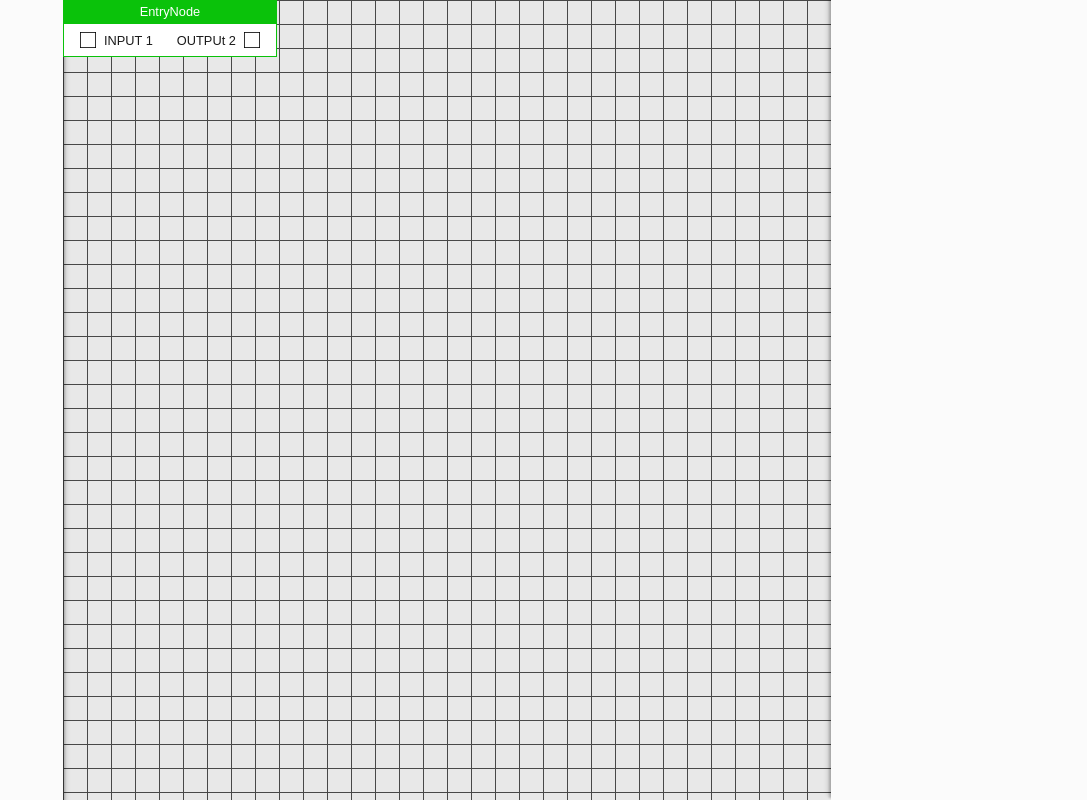
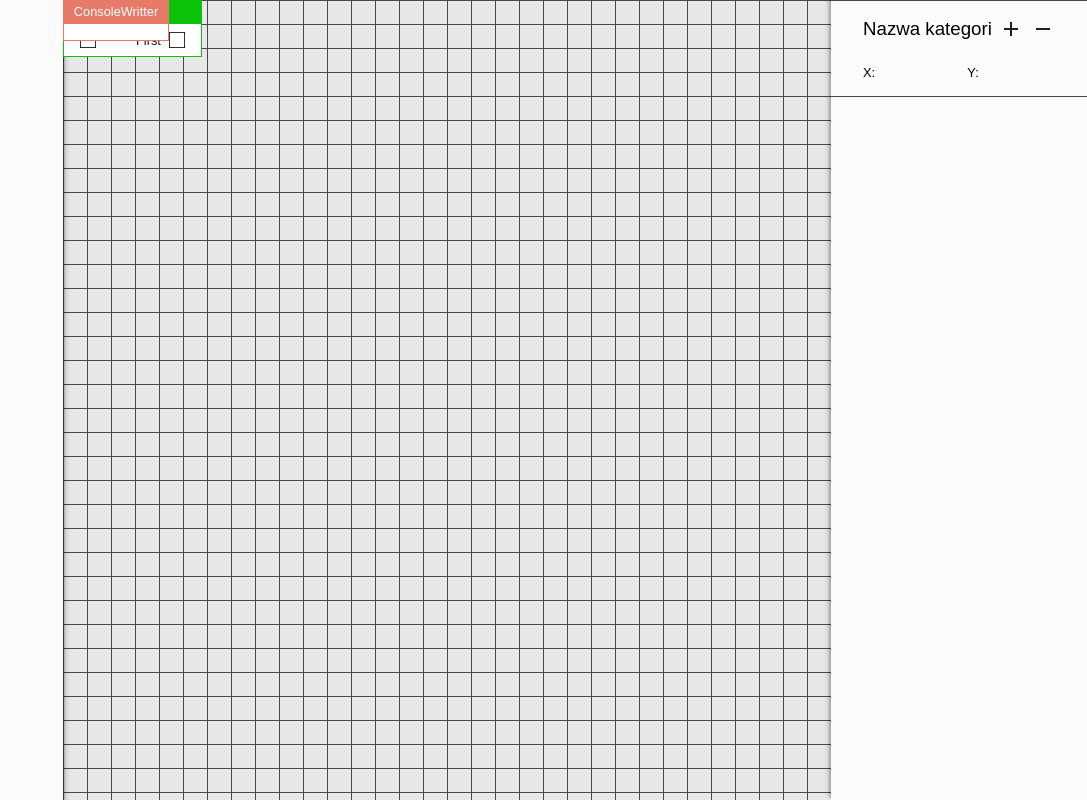
Before and after one commit to KevIron/Nodesole, a website with bundled scripts: page index.html in a window 1280 px wide. Shown: the whole page, without its empty margins (193-1280 px from the left). Built offline with nearby package versions, Linux system fonts and the light colour scheme.

Commit message:
modified node connections and page layout
Added basic data types for node connections, modified the node class to
include getPosition function, refactored css for the main editor and
added basic inspector category structre

```diff
--- a/css/editor.css
+++ b/css/editor.css
@@ -35,9 +35,6 @@
     pointer-events: all;
 }
 
-/* .nodes { z-index: 1 } */
-/* .connections { z-index: 0 } */
-
 .viewport-grid {
     pointer-events: none;
     position: absolute;
@@ -63,3 +60,41 @@
     pointer-events: none;
     fill: none;
 }
+
+/* INSPECTOR */
+
+.category {
+    padding: 1.6rem 3.2rem;
+    border-block: 1px solid var(--border-primary);
+}
+
+.category-body {
+    display: grid;
+    grid-template-columns: auto 1fr auto 1fr;
+    gap: 1.6rem;
+
+    margin-top: 2.4rem;
+
+    font-size: 1.28rem;
+
+    & input {
+        width: 100%;
+        background-color: transparent;
+        border: none;
+        text-align: right;
+    }
+}
+
+.category-body.inactive {
+    display: none;
+}
+
+.category-header {
+    display: flex;
+    justify-content: space-between;
+    align-items: center;
+
+    & > h3 {
+        font-weight: 500;
+    }
+}
--- a/css/nodes.css
+++ b/css/nodes.css
@@ -1,3 +1,7 @@
+.node {
+    --node-logic: oklch(0.7 0.14 30);
+}
+
 .node {
     display: grid;
     position: absolute;
@@ -45,3 +49,4 @@
 /* STYLES FOR SPECIFIC NODE TYPES */
 
 .node__entry { --header-color: hsl(120, 90%, 40%) }
+.node__console-writter { --header-color: var(--node-logic) }
--- a/index.html
+++ b/index.html
@@ -15,7 +15,25 @@
     <main class="editor">
         <sections class="selector"></sections>
         <section class="editor-tabs"></section>
-        <section class="properties"></section>
+        <section class="properties">
+            <div class="category">
+                <div class="category-header">
+                    <h3>Nazwa kategori</h3>
+                    <svg xmlns="http://www.w3.org/2000/svg" height="24px" viewBox="0 -960 960 960" width="24px" fill="#1f1f1f">
+                        <path d="M440-440H200v-80h240v-240h80v240h240v80H520v240h-80v-240Z"/>
+                    </svg>
+                    <svg xmlns="http://www.w3.org/2000/svg" height="24px" viewBox="0 -960 960 960" width="24px" fill="#1f1f1f">
+                        <path d="M 440 -440 H 200 v -80 h 240 h 80 h 240 v 80 H 520 Z"/>
+                    </svg>
+                </div>
+                <div class="category-body">
+                    <span>X:</span>
+                    <input type="text">
+                    <span>Y:</span>
+                    <input type="text">
+                </div>
+            </div>
+        </section>
     </main>
 </body>
 </html>
--- a/scripts/Editor.ts
+++ b/scripts/Editor.ts
@@ -1,5 +1,6 @@
 import Vec2 from "./utils/Vector.ts";
 import EntryNode from "./nodes/EntryNode.ts";
+import ConsoleWritterNode from "./nodes/ConsoleWritterNode.ts";
 import { MoveNodeAction, MoveViewportAction, DrawConnectionAction } from "./EditorActions.ts";
 
 import type { IEditorAction } from "./types.ts";
@@ -7,7 +8,8 @@ import type { Connection } from "./utils/Connections.ts";
 import type Node from "./nodes/Node.ts";
 
 enum NODE_TYPES {
-    ENTRY_NODE
+    ENTRY_NODE,
+    CONSOLE_WRITTER_NODE
 }
 
 export default class Editor {
@@ -75,6 +77,17 @@ export default class Editor {
             this._existingNodes.set(uuid, node);
 
             node.insertInto(this._nodesContainer);
+            node.setPosition(new Vec2(0, 0));
+        }
+
+        if (nodeType === NODE_TYPES.CONSOLE_WRITTER_NODE) {
+            const node = new ConsoleWritterNode();
+            const uuid = node.getID();
+
+            this._existingNodes.set(uuid, node);
+
+            node.insertInto(this._nodesContainer);
+            node.setPosition(new Vec2(0, 0));
         }
     }
 
@@ -178,6 +191,7 @@ export default class Editor {
 
         if (clickedElement.classList.contains("node")) {
             const node = this.getNodeFromElement(clickedElement);
+            node.getPosition();
             this._currentAction = new MoveNodeAction(this, node);
         }
 
@@ -260,7 +274,4 @@ const body = document.querySelector<HTMLElement>(".editor-tabs")!;
 const editor = new Editor(body);
 
 editor.inserNode(NODE_TYPES.ENTRY_NODE);
-editor.inserNode(NODE_TYPES.ENTRY_NODE);
-editor.inserNode(NODE_TYPES.ENTRY_NODE);
-editor.inserNode(NODE_TYPES.ENTRY_NODE);
-editor.inserNode(NODE_TYPES.ENTRY_NODE);
+editor.inserNode(NODE_TYPES.CONSOLE_WRITTER_NODE);
--- a/scripts/EditorActions.ts
+++ b/scripts/EditorActions.ts
@@ -126,6 +126,11 @@ export class DrawConnectionAction implements IEditorAction {
         this._connection = Connections.createConnectionElement();
     }
 
+    public stopDrawing() {
+        this._firstConnector?.classList.remove("connected");
+        this._connection.svg.remove();
+    }
+
     public onClick(e: PointerEvent): void {
         const clickedElement = e.target as HTMLElement;
         const connector = clickedElement.closest("svg")!;
@@ -154,15 +159,12 @@ export class DrawConnectionAction implements IEditorAction {
             !secondConnector ||
             firstConnector === secondConnector ||
             secondConnector.dataset?.type === firstConnector.dataset?.type
-        ) {
-            firstConnector?.classList.remove("connected");
-            this._connection.svg.remove();
-
-            return;
-        }
+        ) { this.stopDrawing(); return; }
 
         const firstConnectorData = Connections.getConnectorData(firstConnector);
         const secondConnectorData = Connections.getConnectorData(secondConnector);
+
+        if (firstConnectorData.dataType != secondConnectorData.dataType) { this.stopDrawing(); return; }
 
         const firstNode = this._node;
 
--- /dev/null
+++ b/scripts/nodes/ConsoleWritterNode.ts
@@ -0,0 +1,13 @@
+import Node from "./Node.ts";
+
+export default class ConsoleWritterNode extends Node {
+    _nodeStyleClass: string;
+    _nodeTitle: string;
+
+    constructor () {
+        super();
+
+        this._nodeStyleClass = "node__console-writter";
+        this._nodeTitle = "ConsoleWritter";
+    }
+}
--- a/scripts/nodes/EntryNode.ts
+++ b/scripts/nodes/EntryNode.ts
@@ -10,7 +10,7 @@ export default class EntryNode extends Node {
         this._nodeStyleClass = "node__entry";
         this._nodeTitle = "EntryNode";
 
-        this.addConnector("INPUT 1", "input");
-        this.addConnector("OUTPUt 2", "output");
+        this.addConnector("INPUT 1", "", "input", "CONTROL_FLOW");
+        this.addConnector("OUTPUt 2", "first", "output", "CONTROL_FLOW");
     }
 }
--- a/scripts/nodes/Node.ts
+++ b/scripts/nodes/Node.ts
@@ -1,9 +1,11 @@
 import Vec2 from "../utils/Vector.js";
+import { DATA_TYPES } from "../utils/Connections.js";
 
 import type { Connection } from "../utils/Connections.js";
 
 export type NodeConnection = {
     readonly connector: SVGSVGElement,
+    readonly dataType: DATA_TYPES,
     visuals: Connection[],
     nodes: Node[],
     opositeConnectors: SVGSVGElement[],
@@ -59,7 +61,16 @@ export default abstract class Node {
         this._nodeContainer.style.transform = nodeTransform;
     }
 
-    public addConnector(name: string, type: "input" | "output") {
+    public getPosition() {
+        if (!this._nodeContainer) return new Vec2(0, 0);
+
+        const transform = window.getComputedStyle(this._nodeContainer).transform;
+        const [ x, y ] = transform.replace(/[a-z(),]+/g, "").split(" ").slice(-2);
+
+        return new Vec2(parseFloat(x), parseFloat(y));
+    }
+
+    public addConnector(name: string, description: string, type: "input" | "output", dataType: DATA_TYPES) {
         const formatedName = name.toLowerCase().replace(/\s/g, "-");
 
         const container = document.createElement("div");
@@ -70,15 +81,18 @@ export default abstract class Node {
 
         connetor.dataset.type = type;
         connetor.dataset.name = formatedName;
+        connetor.dataset.dataType = dataType;
+
         connetor.setAttribute("viewBox", "0 0 10 10");
         connetor.insertAdjacentHTML("afterbegin", "<rect width='10' height='10' x='0' y='0'>");
 
-        container.insertAdjacentHTML("afterbegin", `<p>${name}</p>`);
+        container.insertAdjacentHTML("afterbegin", `<p>${description}</p>`);
         container.insertAdjacentElement(type === "input" ? "afterbegin" : "beforeend", connetor);
 
         this._nodeBody[type].push(container);
         this._connections[type].set(formatedName, {
             connector: connetor,
+            dataType: dataType,
             visuals: [],
             nodes: [],
             opositeConnectors: []
@@ -102,6 +116,7 @@ export default abstract class Node {
     public insertInto(container: HTMLDivElement) {
         this._nodeContainer = this.buildElement();
         container.insertAdjacentElement("beforeend", this._nodeContainer);
+        this.setPosition(new Vec2(0, 0));
     }
 
     public getConnections() {
--- a/scripts/utils/Connections.ts
+++ b/scripts/utils/Connections.ts
@@ -1,6 +1,10 @@
 import Vec2 from "./Vector.ts";
 
 export type Connection = { svg: SVGSVGElement, path: SVGPathElement };
+
+export type DATA_TYPES =
+    "CONTROL_FLOW" |
+    "DATA";
 
 export function createConnectionElement(): Connection {
     const svg = document.createElementNS("http://www.w3.org/2000/svg", "svg");
@@ -28,11 +32,12 @@ export function findConnectorCenter(connector: Element) {
     return center;
 }
 
-export function getConnectorData(connector: SVGSVGElement): { name: string, type: "input" | "output"} {
+export function getConnectorData(connector: SVGSVGElement): { name: string, type: "input" | "output", dataType: DATA_TYPES} {
     const dataset = connector.dataset;
     const connectorData = {
         name: dataset.name!,
         type: dataset.type! as "input" | "output",
+        dataType: dataset.dataType! as DATA_TYPES
     };
 
     return connectorData;
```
